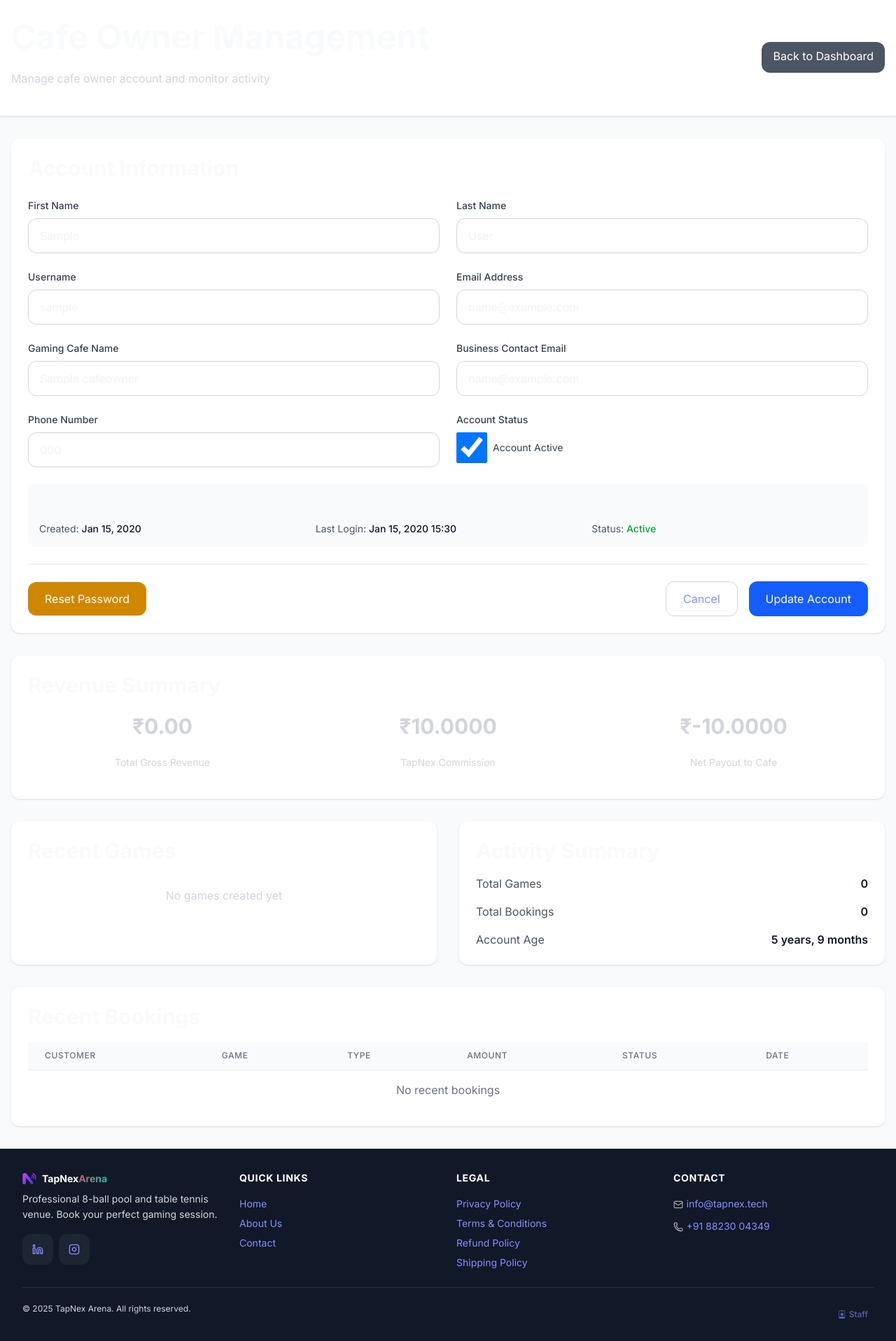
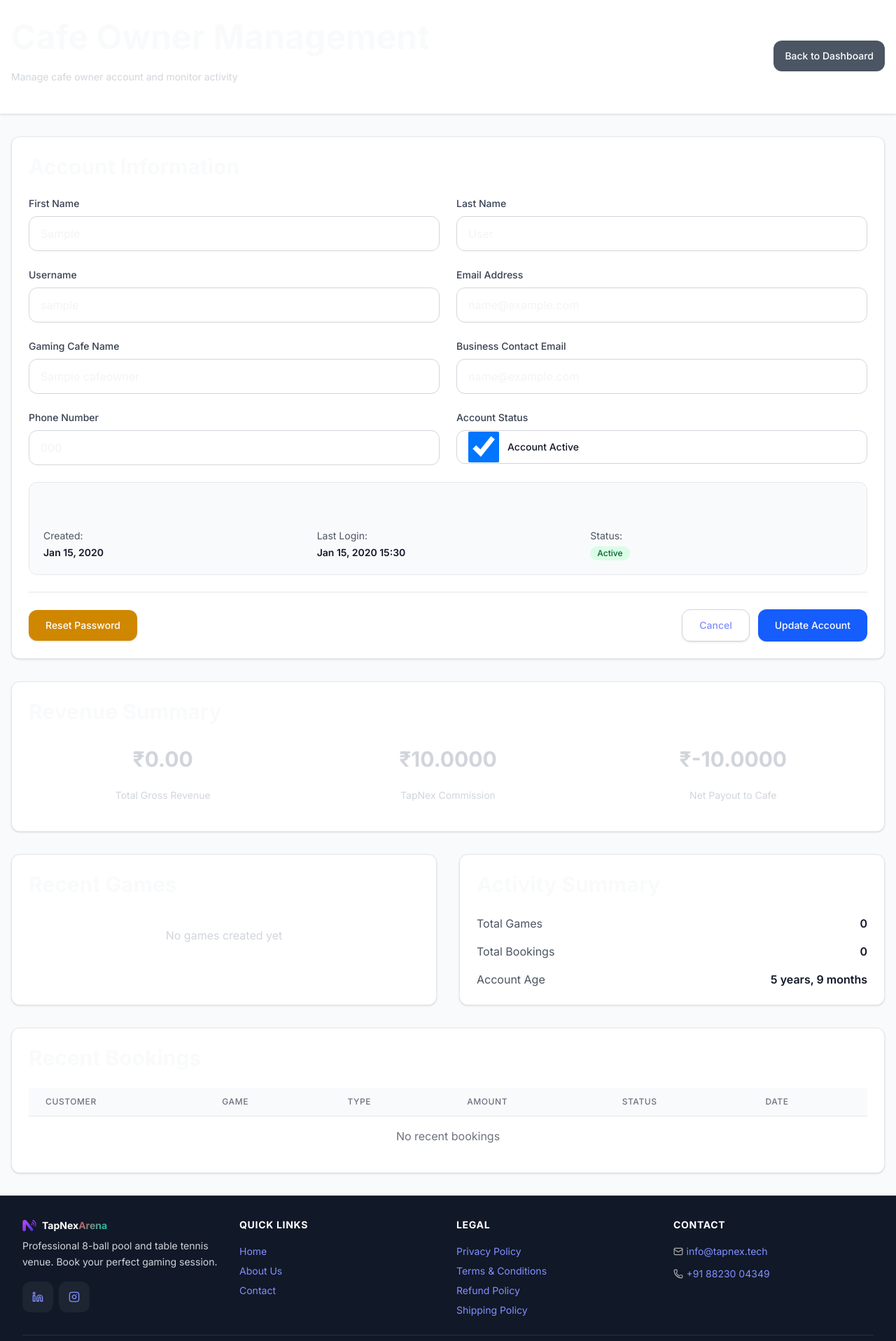
Before and after one commit to prabhavjain2004/FCB, a Django app: page /accounts/tapnex/cafe-owner-management/ in a window 1280 px wide. Shown: the part 65-1982 px from the top of the page at 70% size. Run offline with Django 5.2, Linux system fonts and the light colour scheme; a user stored in the database is signed in; tables that the repository leaves empty hold one stand-in row (values such as "Sample post"); data that the repository does not hold is empty; style sheets or scripts are compiled from the project's sources.

Commit message:
all done

```diff
--- a/authentication/forms.py
+++ b/authentication/forms.py
@@ -292,7 +292,7 @@
     is_active = forms.BooleanField(
         required=False,
         widget=forms.CheckboxInput(attrs={
-            'class': 'w-4 h-4 text-blue-600 bg-gray-100 border-gray-300 rounded focus:ring-blue-500'
+            'class': 'w-5 h-5 text-blue-600 bg-gray-100 border-gray-300 rounded focus:ring-2 focus:ring-blue-500 cursor-pointer'
         }),
         label='Account Active'
     )
--- a/templates/authentication/cafe_owner_management.html
+++ b/templates/authentication/cafe_owner_management.html
@@ -11,10 +11,10 @@
             <div class="flex justify-between items-center py-6">
                 <div>
                     <h1 class="text-3xl font-bold text-gray-900">Cafe Owner Management</h1>
-                    <p class="text-gray-600">Manage cafe owner account and monitor activity</p>
+                    <p class="mt-1 text-sm text-gray-600">Manage cafe owner account and monitor activity</p>
                 </div>
                 <div class="flex items-center space-x-4">
-                    <a href="{% url 'authentication:tapnex_dashboard' %}" class="bg-gray-600 text-white px-4 py-2 rounded-lg hover:bg-gray-700 transition-colors">
+                    <a href="{% url 'authentication:tapnex_dashboard' %}" class="inline-flex items-center px-4 py-2 bg-gray-600 text-white text-sm font-medium rounded-lg hover:bg-gray-700 transition-colors">
                         Back to Dashboard
                     </a>
                 </div>
@@ -24,8 +24,8 @@
 
     <div class="max-w-7xl mx-auto px-4 sm:px-6 lg:px-8 py-8">
         <!-- Cafe Owner Information -->
-        <div class="bg-white rounded-lg shadow p-6 mb-8">
-            <h3 class="text-lg font-semibold text-gray-900 mb-6">Account Information</h3>
+        <div class="bg-white rounded-lg shadow-sm border border-gray-200 p-6 mb-8">
+            <h3 class="text-xl font-semibold text-gray-900 mb-6">Account Information</h3>
 
             <form method="post" class="space-y-6">
                 {% csrf_token %}
@@ -131,9 +131,9 @@
                     <!-- Account Status -->
                     <div>
                         <label class="block text-sm font-medium text-gray-700 mb-2">Account Status</label>
-                        <div class="flex items-center">
+                        <div class="flex items-center h-12 px-4 py-3 border border-gray-300 rounded-lg bg-white">
                             {{ form.is_active }}
-                            <label for="{{ form.is_active.id_for_label }}" class="ml-2 text-sm text-gray-700">
+                            <label for="{{ form.is_active.id_for_label }}" class="ml-3 text-sm font-medium text-gray-900 cursor-pointer">
                                 {{ form.is_active.label }}
                             </label>
                         </div>
@@ -146,16 +146,16 @@
                 </div>
 
                 <!-- Account Metadata -->
-                <div class="bg-gray-50 rounded-lg p-4">
-                    <h4 class="font-medium text-gray-900 mb-2">Account Metadata</h4>
+                <div class="bg-gray-50 rounded-lg p-5 border border-gray-200">
+                    <h4 class="text-sm font-semibold text-gray-900 mb-4">Account Metadata</h4>
                     <div class="grid grid-cols-1 md:grid-cols-3 gap-4 text-sm">
                         <div>
-                            <span class="text-gray-600">Created:</span>
-                            <span class="font-medium text-gray-900">{{ cafe_owner.created_at|date:"M d, Y" }}</span>
+                            <span class="block text-gray-600 mb-1">Created:</span>
+                            <span class="font-semibold text-gray-900">{{ cafe_owner.created_at|date:"M d, Y" }}</span>
                         </div>
                         <div>
-                            <span class="text-gray-600">Last Login:</span>
-                            <span class="font-medium text-gray-900">
+                            <span class="block text-gray-600 mb-1">Last Login:</span>
+                            <span class="font-semibold text-gray-900">
                                 {% if cafe_owner.user.last_login %}
                                     {{ cafe_owner.user.last_login|date:"M d, Y H:i" }}
                                 {% else %}
@@ -164,8 +164,8 @@
                             </span>
                         </div>
                         <div>
-                            <span class="text-gray-600">Status:</span>
-                            <span class="font-medium {% if cafe_owner.user.is_active %}text-green-600{% else %}text-red-600{% endif %}">
+                            <span class="block text-gray-600 mb-1">Status:</span>
+                            <span class="inline-flex items-center px-2.5 py-0.5 rounded-full text-xs font-medium {% if cafe_owner.user.is_active %}bg-green-100 text-green-800{% else %}bg-red-100 text-red-800{% endif %}">
                                 {% if cafe_owner.user.is_active %}Active{% else %}Inactive{% endif %}
                             </span>
                         </div>
@@ -174,14 +174,14 @@
 
                 <!-- Form Actions -->
                 <div class="flex justify-between items-center pt-6 border-t border-gray-200">
-                    <button type="button" onclick="showPasswordResetModal()" class="px-6 py-3 bg-yellow-600 text-white rounded-lg hover:bg-yellow-700 transition-colors">
+                    <button type="button" onclick="showPasswordResetModal()" class="inline-flex items-center px-6 py-3 bg-yellow-600 text-white text-sm font-medium rounded-lg hover:bg-yellow-700 transition-colors shadow-sm">
                         Reset Password
                     </button>
-                    <div class="flex space-x-4">
-                        <a href="{% url 'authentication:tapnex_dashboard' %}" class="px-6 py-3 border border-gray-300 rounded-lg text-gray-700 hover:bg-gray-50 transition-colors">
+                    <div class="flex space-x-3">
+                        <a href="{% url 'authentication:tapnex_dashboard' %}" class="inline-flex items-center px-6 py-3 border border-gray-300 rounded-lg text-gray-700 text-sm font-medium hover:bg-gray-50 transition-colors shadow-sm">
                             Cancel
                         </a>
-                        <button type="submit" class="px-6 py-3 bg-blue-600 text-white rounded-lg hover:bg-blue-700 transition-colors">
+                        <button type="submit" class="inline-flex items-center px-6 py-3 bg-blue-600 text-white text-sm font-medium rounded-lg hover:bg-blue-700 transition-colors shadow-sm">
                             Update Account
                         </button>
                     </div>
@@ -190,8 +190,8 @@
         </div>
 
         <!-- Revenue Summary -->
-        <div class="bg-white rounded-lg shadow p-6 mb-8">
-            <h3 class="text-lg font-semibold text-gray-900 mb-4">Revenue Summary</h3>
+        <div class="bg-white rounded-lg shadow-sm border border-gray-200 p-6 mb-8">
+            <h3 class="text-xl font-semibold text-gray-900 mb-6">Revenue Summary</h3>
             <div class="grid grid-cols-1 md:grid-cols-3 gap-6">
                 <div class="text-center">
                     <p class="text-3xl font-bold text-green-600">₹{{ commission_breakdown.gross_revenue }}</p>
@@ -210,8 +210,8 @@
 
         <!-- Recent Games -->
         <div class="grid grid-cols-1 lg:grid-cols-2 gap-8 mb-8">
-            <div class="bg-white rounded-lg shadow p-6">
-                <h3 class="text-lg font-semibold text-gray-900 mb-4">Recent Games</h3>
+            <div class="bg-white rounded-lg shadow-sm border border-gray-200 p-6">
+                <h3 class="text-xl font-semibold text-gray-900 mb-6">Recent Games</h3>
                 <div class="space-y-4">
                     {% for game in recent_games %}
                     <div class="flex justify-between items-center p-3 bg-gray-50 rounded-lg">
@@ -233,8 +233,8 @@
             </div>
 
             <!-- Activity Summary -->
-            <div class="bg-white rounded-lg shadow p-6">
-                <h3 class="text-lg font-semibold text-gray-900 mb-4">Activity Summary</h3>
+            <div class="bg-white rounded-lg shadow-sm border border-gray-200 p-6">
+                <h3 class="text-xl font-semibold text-gray-900 mb-6">Activity Summary</h3>
                 <div class="space-y-4">
                     <div class="flex justify-between items-center">
                         <span class="text-gray-600">Total Games</span>
@@ -253,8 +253,8 @@
         </div>
 
         <!-- Recent Bookings -->
-        <div class="bg-white rounded-lg shadow p-6">
-            <h3 class="text-lg font-semibold text-gray-900 mb-4">Recent Bookings</h3>
+        <div class="bg-white rounded-lg shadow-sm border border-gray-200 p-6">
+            <h3 class="text-xl font-semibold text-gray-900 mb-6">Recent Bookings</h3>
             <div class="overflow-x-auto">
                 <table class="min-w-full divide-y divide-gray-200">
                     <thead class="bg-gray-50">
@@ -312,10 +312,10 @@
 </div>
 
 <!-- Password Reset Modal -->
-<div id="passwordResetModal" class="fixed inset-0 bg-gray-600 bg-opacity-50 hidden overflow-y-auto h-full w-full z-50">
-    <div class="relative top-20 mx-auto p-5 border w-96 shadow-lg rounded-md bg-white">
-        <div class="mt-3">
-            <h3 class="text-lg font-medium text-gray-900 mb-4">Reset Cafe Owner Password</h3>
+<div id="passwordResetModal" class="fixed inset-0 bg-gray-900 bg-opacity-50 hidden overflow-y-auto h-full w-full z-50">
+    <div class="relative top-20 mx-auto p-6 border border-gray-200 w-96 shadow-xl rounded-lg bg-white">
+        <div class="mt-2">
+            <h3 class="text-xl font-semibold text-gray-900 mb-6">Reset Cafe Owner Password</h3>
             <form method="post" action="{% url 'authentication:reset_cafe_owner_password' %}">
                 {% csrf_token %}
                 <div class="mb-4">
@@ -328,11 +328,11 @@
                     <input type="password" id="confirm_password" name="confirm_password" required
                            class="w-full px-3 py-2 border border-gray-300 rounded-lg focus:ring-2 focus:ring-blue-500 focus:border-transparent">
                 </div>
-                <div class="flex justify-end space-x-4">
-                    <button type="button" onclick="hidePasswordResetModal()" class="px-4 py-2 border border-gray-300 rounded-lg text-gray-700 hover:bg-gray-50">
+                <div class="flex justify-end space-x-3">
+                    <button type="button" onclick="hidePasswordResetModal()" class="inline-flex items-center px-4 py-2 border border-gray-300 rounded-lg text-gray-700 text-sm font-medium hover:bg-gray-50 transition-colors shadow-sm">
                         Cancel
                     </button>
-                    <button type="submit" class="px-4 py-2 bg-red-600 text-white rounded-lg hover:bg-red-700">
+                    <button type="submit" class="inline-flex items-center px-4 py-2 bg-red-600 text-white text-sm font-medium rounded-lg hover:bg-red-700 transition-colors shadow-sm">
                         Reset Password
                     </button>
                 </div>
```
